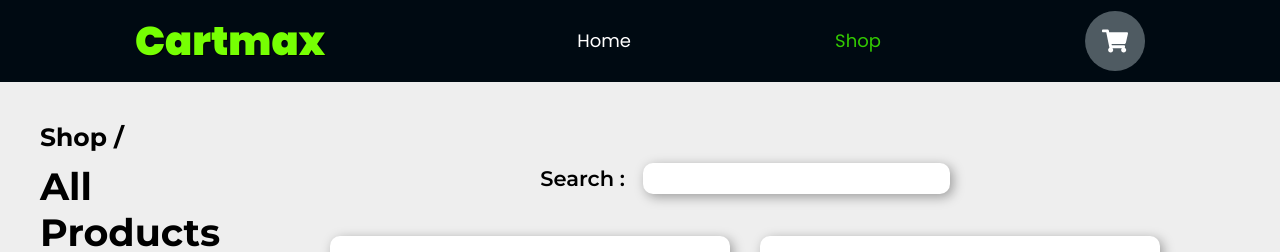
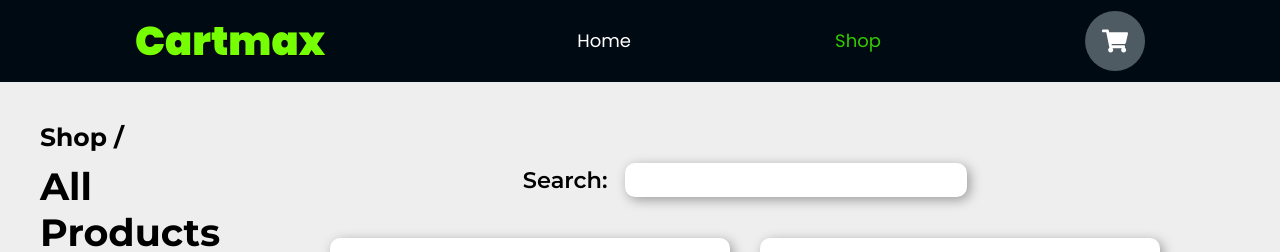
Before and after one commit to aelmi03/shopping-cart, a React (Create React App) app: page /shop in a window 1280 px wide. Shown: the top 252 px of the page. Built offline with nearby package versions, Linux system fonts and the light colour scheme.

Commit message:
Finished the filtering functionality using the useSearchParams hooks from react-router

```diff
--- a/src/components/Shop/Shop.js
+++ b/src/components/Shop/Shop.js
@@ -11,7 +11,13 @@ const Shop = ({ editCartProduct, cartProducts }) => {
   const [category, setCategory] = useState("All Products");
   let [params, setParams] = useSearchParams();
   const getProducts = () => {
-    return products.map((product) => (
+    return products
+      .filter((product) => {
+        const lowerCaseFilter = params.get("filter")?.toLowerCase() || "";
+        const lowerCaseProductName = product.name.toLowerCase();
+        return lowerCaseProductName.includes(lowerCaseFilter);
+      })
+      .map((product) => (
         <ProductCard
           product={product}
           key={product.id}
@@ -25,10 +31,18 @@ const Shop = ({ editCartProduct, cartProducts }) => {
     setProducts(products);
     setCategory(categoryName);
   };
+
+  const setFilter = (newValue) => {
+    if (!newValue.target.value) {
+      setParams({});
+      return;
+    }
+    setParams({ filter: newValue.target.value });
+  };
   return (
     <ShopWrapper>
       <ShopSideBar category={category} changeCategory={changeCategory} />
-      <ShopContent getProducts={getProducts} />
+      <ShopContent getProducts={getProducts} setFilter={setFilter} />
     </ShopWrapper>
   );
 };
--- a/src/components/Shop/ShopContent.js
+++ b/src/components/Shop/ShopContent.js
@@ -1,12 +1,12 @@
 import React from "react";
 import styled from "styled-components";
 
-const ShopContent = ({ getProducts }) => {
+const ShopContent = ({ getProducts, setFilter }) => {
   return (
     <ShopContentWrapper>
       <InputWrapper>
-        <SearchText>Search : </SearchText>
-        <StyledInput />
+        <SearchText>Search: </SearchText>
+        <StyledInput onChange={setFilter} />
       </InputWrapper>
       <CardsWrapper>{getProducts()}</CardsWrapper>
     </ShopContentWrapper>
@@ -35,7 +35,7 @@ const InputWrapper = styled.div`
 
 const SearchText = styled.p`
   font-family: "Montserrat", sans-serif;
-  font-size: 2.1rem;
+  font-size: 2.25rem;
 `;
 
 const StyledInput = styled.input`
@@ -44,7 +44,7 @@ const StyledInput = styled.input`
   padding: 0.4rem 0.7rem;
   font-family: "Poppins", sans-serif;
   font-weight: 400;
-  font-size: 1.5rem;
+  font-size: 1.7rem;
   border-radius: 10px;
 `;
 
```
Lines whose indentation alone changed are shown as unchanged.
